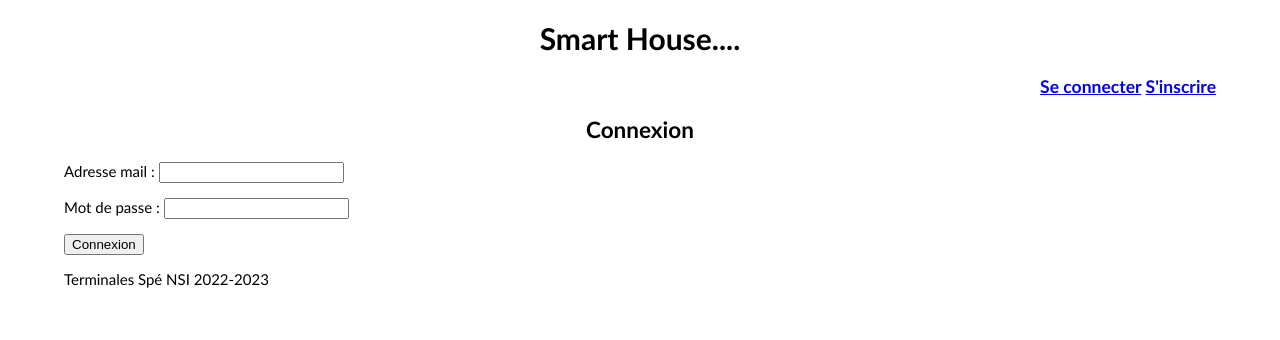
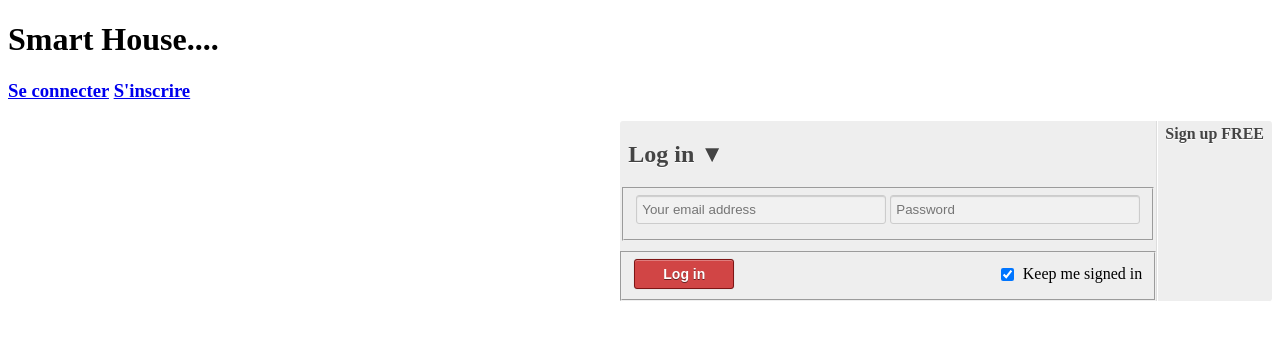
Before and after one commit to gbaalat/domo, a Python web app: template src/domo/auth/templates/auth_connexion.html in a window 1280 px wide. Shown: the top 340 px of the page. Run offline with Jinja, Linux system fonts and the light colour scheme; the template is opened without the code that fills it, so the values that code supplies are empty.

Commit message:
formulaire design

```diff
--- a/src/domo/auth/templates/auth_connexion.html
+++ b/src/domo/auth/templates/auth_connexion.html
@@ -1,10 +1,17 @@
 {% extends 'cadre.html' %}
 
 {% block section %}
-	<h2>Connexion</h2>
+<nav>
+    <ul>
+      <li id="login">
+	<h2>
+	    <a id="login-trigger" href="#">
+		Log in <span>▼</span>
+	    </a>
+	</h2>
 
 	<form action="/acceuil" method="post">
-		<p>
+		<!--<p>
 		<label for="mail"> Adresse mail :  </label>
 		<input type="email" name="mail" id="mail" required>
 		</p>
@@ -12,6 +19,34 @@
 		<label for="mdp"> Mot de passe :  </label>
 		<input type="password" name="mdp" id="mdp" required>
 		</p>
-		<input type="submit" value="Connexion">
+		<input type="submit" value="Connexion">-->
+            <fieldset id="inputs">
+              <input  id="mail"
+                      type="email"
+                      name="mail"
+                      placeholder="Your email address"
+                      required>
+              <input  id="mdp"
+                      type="password"
+                      name="mdp"
+                      placeholder="Password"
+                      required>
+            </fieldset>
+            <fieldset id="actions">
+              <input  type="submit"
+                      id="submit"
+                      value="Log in">
+              <label>
+                <input  type="checkbox"
+                        checked="checked">
+                Keep me signed in
+              </label>
+            </fieldset>
+		</li>
+		<li id="signup">
+		  <a href="">Sign up FREE</a>
 	</form>
+		</li>
+	</ul>
+</nav>
 {% endblock %}
--- a/src/domo/general/templates/cadre.html
+++ b/src/domo/general/templates/cadre.html
@@ -12,7 +12,7 @@
 
 		<h3 id="auth">
 			{% if session['id'] %}
-			<a href="{{ url_for('auth_bp.deconnexion') }}">Déconnexion</a>
+			<a href="{{ url_for('auth_.deconnexion') }}">Déconnexion</a>
 			{% else %}
 			<a href="{{ url_for('auth_bp.connexion') }}">Se connecter</a>
 			<a href="{{ url_for('auth_bp.inscription') }}">S'inscrire</a>
@@ -34,8 +34,8 @@
         {% block section %} {% endblock %}
     </section>
 
-	<footer>
+	<!--<footer>
 		<p> Terminales Spé NSI 2022-2023</p>
-	</footer>
+	</footer>-->
 </body>
 </html>
--- a/src/domo/static/style.css
+++ b/src/domo/static/style.css
@@ -1,6 +1,6 @@
-body{
+/*body{
 	box-sizing: border-box ;
-	font-family: 'Century Gothic', Calibri, serif;
+	/*font-family: 'Century Gothic', Calibri, serif;
 	font-size: 15px;
 	text-align: left;
 	width: 90%;
@@ -18,6 +18,10 @@ h2 {
 
 h3 {
 	text-align: right;
+}
+
+a {
+	margin: 0px auto;
 }
 
 h4 {
@@ -47,4 +51,129 @@ h4 {
 		font-size: 200%;
 		height: 100%;
 	}
-}
+}*/
+nav ul {
+    margin: 0;
+    padding: 0;
+    list-style: none;
+    position: relative;
+    float: right;
+    background: #eee;
+    border-bottom: 1px solid #fff;
+    border-radius: 3px;
+  }
+
+  nav li {
+    float: left;
+  }
+
+  nav #login {
+    border-right: 1px solid #ddd;
+    box-shadow: 1px 0 0 #fff;
+  }
+
+  nav #login-trigger,
+  nav #signup a {
+    display: inline-block;
+    *display: inline;
+    *zoom: 1;
+    height: 25px;
+    line-height: 25px;
+    font-weight: bold;
+    padding: 0 8px;
+    text-decoration: none;
+    color: #444;
+    text-shadow: 0 1px 0 #fff;
+  }
+
+  nav #signup a {
+    border-radius: 0 3px 3px 0;
+  }
+
+  nav #login-trigger {
+    border-radius: 3px 0 0 3px;
+  }
+
+  nav #login-trigger:hover,
+  nav #login .active,
+  nav #signup a:hover {
+    background: #fff;
+  }
+
+  nav #login-content {
+    display: none;
+    position: absolute;
+    top: 24px;
+    right: 0;
+    z-index: 999;
+    background: #fff;
+    background-image: linear-gradient(top, #fff, #eee);
+    padding: 15px;
+    box-shadow: 0 2px 2px -1px rgba(0,0,0,.9);
+    border-radius: 3px 0 3px 3px;
+  }
+
+  nav li #login-content {
+    right: 0;
+    width: 250px;
+  }
+
+  #inputs input {
+    background: #f1f1f1;
+    padding: 6px 5px;
+    margin: 0 0 5px 0;
+    width: 238px;
+    border: 1px solid #ccc;
+    border-radius: 3px;
+    box-shadow: 0 1px 1px #ccc inset;
+  }
+
+  #inputs input:focus {
+    background-color: #fff;
+    border-color: #e8c291;
+    outline: none;
+    box-shadow: 0 0 0 1px #e8c291 inset;
+  }
+
+  #login #actions {
+    margin: 10px 0 0 0;
+  }
+
+  #login #submit {
+    background-color: #d14545;
+    background-image: linear-gradient(top, #e97171, #d14545);
+    border-radius: 3px;
+    text-shadow: 0 1px 0 rgba(0,0,0,.5);
+    box-shadow: 0 0 1px rgba(0, 0, 0, 0.3),
+                0 1px 0 rgba(255, 255, 255, 0.3) inset;
+    border: 1px solid #7e1515;
+    float: left;
+    height: 30px;
+    padding: 0;
+    width: 100px;
+    cursor: pointer;
+    font: bold 14px Arial, Helvetica;
+    color: #fff;
+  }
+
+  #login #submit:hover,
+  #login #submit:focus {
+    background-color: #e97171;
+    background-image: linear-gradient(top, #d14545, #e97171);
+  }
+
+  #login #submit:active {
+    outline: none;
+    box-shadow: 0 1px 4px rgba(0, 0, 0, 0.5) inset;
+  }
+
+  #login label {
+    float: right;
+    line-height: 30px;
+  }
+
+  #login label input {
+    position: relative;
+    top: 2px;
+    right: 2px;
+  }
```
